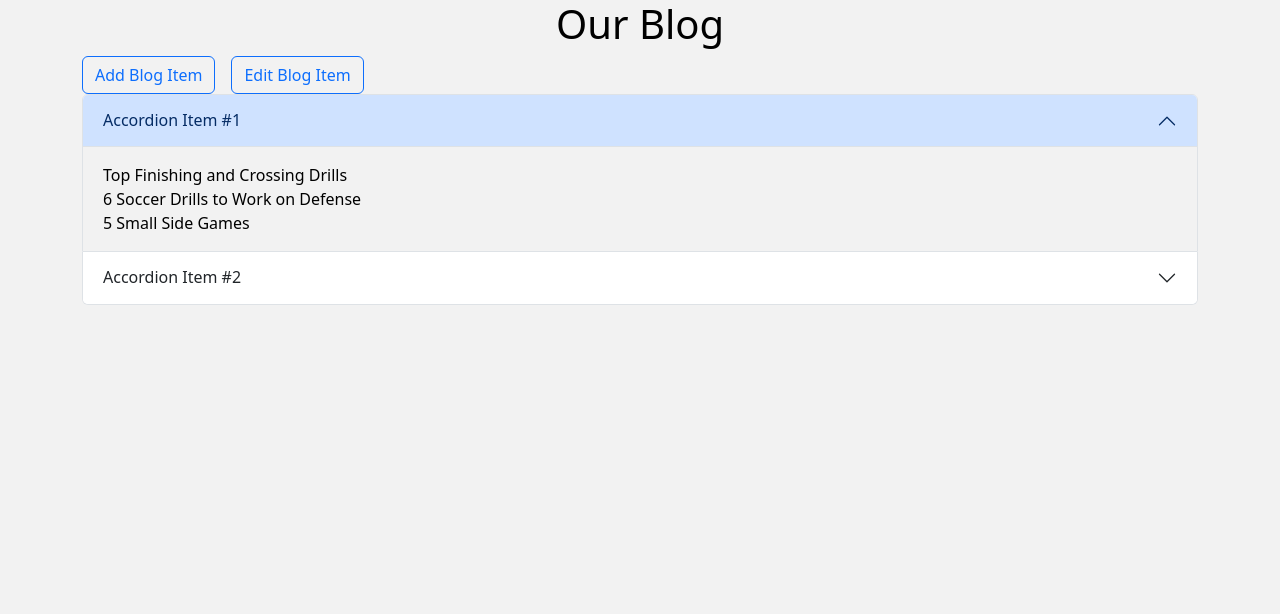
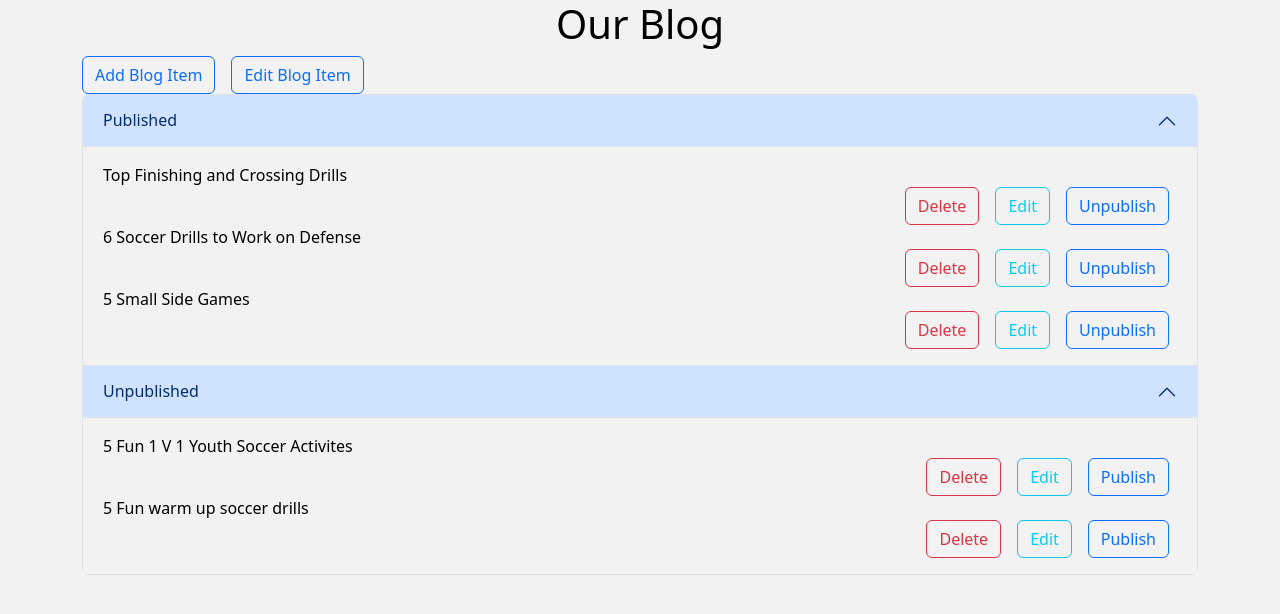
Before and after one commit to caliz83/BlogFrontL, a React (Vite) app: page / in a window 1280 px wide. Shown: the top 614 px of the page. Built offline with nearby package versions, Linux system fonts and the light colour scheme.

Commit message:
dashboard visuals done

```diff
--- a/src/components/Dashboard.jsx
+++ b/src/components/Dashboard.jsx
@@ -1,8 +1,16 @@
-import { Button, Container, Modal, Form, Accordion, Row, Col, ListGroup } from "react-bootstrap/";
+import {
+  Button,
+  Container,
+  Modal,
+  Form,
+  Accordion,
+  Row,
+  Col,
+  ListGroup,
+} from "react-bootstrap/";
 import { useState } from "react";
 
 const Dashboard = () => {
-
   //functions
   const handleSetTitle = (e) => setBlogTitle(e.target.value);
   const handleBlogDescription = (e) => setBlogDescription(e.target.value);
@@ -15,7 +23,7 @@ const Dashboard = () => {
   const handleShow = (e) => {
     setShow(true);
     //console.log(e.target.textContent); //when it's a form it's e.target.input; when it's text, it's e.target.textContent
-    if(e.target.textContent === "Add Blog Item"){
+    if (e.target.textContent === "Add Blog Item") {
       setEdit(false);
       setBlogTitle("");
       setBlogDescription("");
@@ -26,7 +34,7 @@ const Dashboard = () => {
       setBlogDescription("My Awesome Description");
       setBlogCategory("Fitness");
     }
-  }
+  };
 
   //create our useStates to help us handle our forms
   const [blogTitle, setBlogTitle] = useState("");
@@ -41,10 +49,8 @@ const Dashboard = () => {
       Publisher: "anonymous",
       Date: "01-13-2022",
       Text: "Developing finishing and crossing skills is an important aspect of soccer that can greatly constribute to your player.",
-      Image:
-            "./assets/Images/3soccerballs.jpg",
-      Published: true
-
+      Image: "./assets/Images/3soccerballs.jpg",
+      Published: true,
     },
     {
       Id: 2,
@@ -52,9 +58,8 @@ const Dashboard = () => {
       Publisher: "anonymous",
       Date: "01-14-2022",
       Text: "A strong defense is the backbone of any successful soccer team",
-      Image:
-            "./assets/Images/3soccerballs.jpg",
-      Published: true
+      Image: "./assets/Images/3soccerballs.jpg",
+      Published: true,
     },
     {
       Id: 3,
@@ -62,9 +67,8 @@ const Dashboard = () => {
       Publisher: "anonymous",
       Date: "01-15-2022",
       Text: "Small-sided games create a fast-paced and intense environment.",
-      Image:
-            "./assets/Images/3soccerballs.jpg",
-      Published: true
+      Image: "./assets/Images/3soccerballs.jpg",
+      Published: true,
     },
     {
       Id: 4,
@@ -72,9 +76,8 @@ const Dashboard = () => {
       Publisher: "anonymous",
       Date: "01-15-2022",
       Text: "One of the best ways to naturally bring out the competitive nature.",
-      Image:
-            "./assets/Images/3soccerballs.jpg",
-      Published: false
+      Image: "./assets/Images/3soccerballs.jpg",
+      Published: false,
     },
     {
       Id: 5,
@@ -82,18 +85,10 @@ const Dashboard = () => {
       Publisher: "anonymous",
       Date: "01-15-2022",
       Text: "One of the challenges for youth soccer coaches is to make sure their players are always excited to come to practice.",
-      Image:
-            "./assets/Images/3soccerballs.jpg",
-      Published: false
+      Image: "./assets/Images/3soccerballs.jpg",
+      Published: false,
     },
   ]);
-
-
-
-
-
-
-
 
   const [show, setShow] = useState(false);
   //for the Edit function
@@ -115,15 +110,29 @@ const Dashboard = () => {
             <Form>
               <Form.Group className="mb-3" controlId="Title">
                 <Form.Label>Title</Form.Label>
-                <Form.Control type="text" placeholder="Enter title" value={blogTitle} onChange={handleSetTitle} />
+                <Form.Control
+                  type="text"
+                  placeholder="Enter title"
+                  value={blogTitle}
+                  onChange={handleSetTitle}
+                />
               </Form.Group>
 
               <Form.Group className="mb-3" controlId="Description">
                 <Form.Label>Description</Form.Label>
-                <Form.Control type="text" placeholder="Enter Description" value={blogDescription} onChange={handleBlogDescription}/>
+                <Form.Control
+                  type="text"
+                  placeholder="Enter Description"
+                  value={blogDescription}
+                  onChange={handleBlogDescription}
+                />
               </Form.Group>
               <Form.Group className="mb-3" controlId="Category">
-                <Form.Select aria-label="Default select example" value={blogCategory} onChange={handleCategory}>
+                <Form.Select
+                  aria-label="Default select example"
+                  value={blogCategory}
+                  onChange={handleCategory}
+                >
                   <option>Select Category</option>
                   <option value="Food">Food</option>
                   <option value="Fitness">Fitness</option>
@@ -133,14 +142,23 @@ const Dashboard = () => {
               </Form.Group>
               <Form.Group className="mb-3" controlId="Tags">
                 <Form.Label>Tags</Form.Label>
-                <Form.Control type="text" placeholder="Enter Tags" value={blogTags} onChange={handleTag}/>
+                <Form.Control
+                  type="text"
+                  placeholder="Enter Tags"
+                  value={blogTags}
+                  onChange={handleTag}
+                />
               </Form.Group>
               <Form.Group className="mb-3" controlId="Image">
                 <Form.Label>Pick an Image</Form.Label>
-                <Form.Control type="file" placeholder="Select Image From File" accept="image/png, image/jpg" value={blogImage} onChange={handleImage} />
+                <Form.Control
+                  type="file"
+                  placeholder="Select Image From File"
+                  accept="image/png, image/jpg"
+                  value={blogImage}
+                  onChange={handleImage}
+                />
               </Form.Group>
-
-
             </Form>
           </Modal.Body>
           <Modal.Footer style={{ background: "bisque" }}>
@@ -155,28 +173,53 @@ const Dashboard = () => {
             </Button>
           </Modal.Footer>
         </Modal>
-        <Button variant="outline-primary" onClick={handleShow}>Edit Blog Item</Button>{" "}
+        <Button variant="outline-primary" onClick={handleShow}>
+          Edit Blog Item
+        </Button>{" "}
         <Row>
           <Col>
-
-          <Accordion defaultActiveKey={['0']} alwaysOpen>
+            <Accordion defaultActiveKey={["0", "1"]} alwaysOpen>
               <Accordion.Item eventKey="0">
-        <Accordion.Header>Accordion Item #1</Accordion.Header>
-        <Accordion.Body style={{backgroundColor: "#f2f2f2", color: "black"}}>
-          {blogItems.map((item) => item.Published ? <ListGroup>{item.Title}</ListGroup> : null)}
+                <Accordion.Header>Published</Accordion.Header>
+                <Accordion.Body
+                  style={{ backgroundColor: "#f2f2f2", color: "black" }}
+                >
+                  {blogItems.map((item) =>
+                    item.Published ? (
+                      <ListGroup key={item.Title}>
+                        {item.Title}
+                        <Col className="d-flex justify-content-end">
+                          <Button variant="outline-danger mx-2">Delete</Button>
+                          <Button variant="outline-info mx-2">Edit</Button>
+                          <Button variant="outline-primary mx-2">Unpublish</Button>
+                        </Col>
+                      </ListGroup>
+                    ) : null
+                  )}
                 </Accordion.Body>
               </Accordion.Item>
               <Accordion.Item eventKey="1">
-        <Accordion.Header>Accordion Item #2</Accordion.Header>
-        <Accordion.Body style={{backgroundColor: "#f2f2f2", color: "black"}}>
-        {blogItems.map((item) => !item.Published ? <ListGroup>{item.Title}</ListGroup> : null)}
+                <Accordion.Header>Unpublished</Accordion.Header>
+                <Accordion.Body
+                  style={{ backgroundColor: "#f2f2f2", color: "black" }}
+                >
+                  {blogItems.map((item) =>
+                    !item.Published ? (
+                      <ListGroup key={item.Title}>
+                        {item.Title}
+                        <Col className="d-flex justify-content-end">
+                          <Button variant="outline-danger mx-2">Delete</Button>
+                          <Button variant="outline-info mx-2">Edit</Button>
+                          <Button variant="outline-primary mx-2">Publish</Button>
+                        </Col>
+                      </ListGroup>
+                    ) : null
+                  )}
                 </Accordion.Body>
               </Accordion.Item>
             </Accordion>
-
           </Col>
         </Row>
-
       </Container>
     </>
   );
```
Lines whose indentation alone changed are shown as unchanged.
